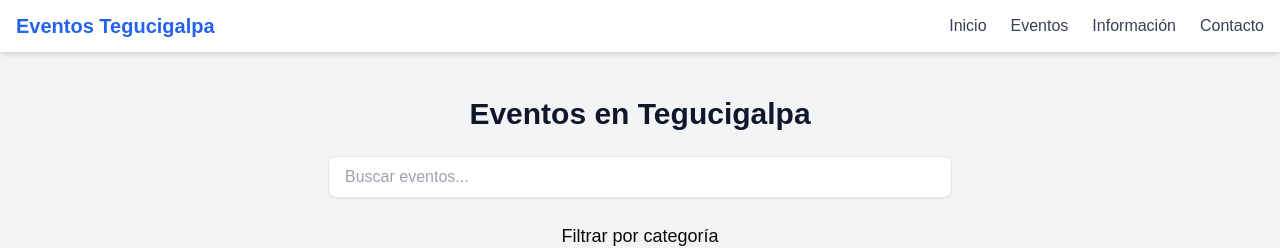
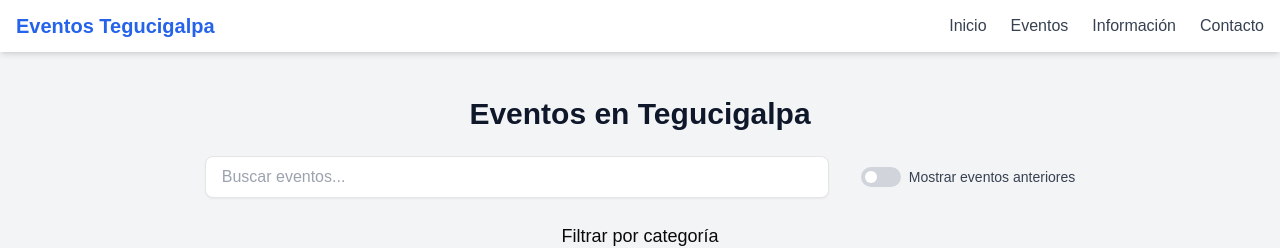
Before and after one commit to daniel-macias/cultural, a Next.js app in the folder frontend/: page /events in a window 1280 px wide. Shown: the top 248 px of the page. Built offline with nearby package versions, Linux system fonts and the light colour scheme; no server answers.

Commit message:
improved modal scroll on smaller screens, added show past events toggle on filter

```diff
--- a/frontend/app/events/page.tsx
+++ b/frontend/app/events/page.tsx
@@ -8,9 +8,9 @@ import { categoryMap } from "@/utils/categoryMap";
 import { useDebounce } from "@/utils/useDebounce"; // Custom debounce hook
 
 // Fetch events from Sanity with category & search
-async function fetchEvents(category?: string, searchQuery?: string): Promise<EventType[]> {
+async function fetchEvents(category?: string, searchQuery?: string, showPast? : boolean): Promise<EventType[]> {
   let query = `*[_type == "event"`;
-
+  const today = new Date().toISOString();
   // Apply search filter
   if (searchQuery) {
     query += ` && (name match "*${searchQuery}*" || description match "*${searchQuery}*")`;
@@ -19,6 +19,12 @@ async function fetchEvents(category?: string, searchQuery?: string): Promise<Eve
   // Apply category filter
   if (category) {
     query += ` && "${category}" in categories`;
+  }
+
+  if (!showPast) {
+    query += ` && dates[0].start >= "${today}"`;
+  } else {
+    query += ` && dates[0].start < "${today}"`;
   }
 
   query += `]{
@@ -52,13 +58,15 @@ export default function EventsPage() {
   const [searchQuery, setSearchQuery] = useState<string>("");
   const debouncedSearch = useDebounce(searchQuery, 300); // Debounce input by 300ms
 
+  const [showPast, setShowPast] = useState(false);
+
   useEffect(() => {
     async function loadEvents(category: string = "", search: string = "") {
-      const fetchedEvents = await fetchEvents(category, search);
+      const fetchedEvents = await fetchEvents(category, search, showPast);
       setEvents(fetchedEvents);
     }
     loadEvents(selectedCategory, debouncedSearch);
-  }, [selectedCategory, debouncedSearch]);
+  }, [selectedCategory, debouncedSearch, showPast]);
 
   return (
     <div className="min-h-screen bg-gray-100 py-20">
@@ -67,8 +75,9 @@ export default function EventsPage() {
           Eventos en Tegucigalpa
         </h1>
 
-        {/* 🔎 Search Input */}
-        <div className="mb-6 flex justify-center">
+        {/* 🔎 Search Input and Show Past Events Toggle */}
+        <div className="flex justify-center items-center gap-6 mb-6">
+          {/* Search Input */}
           <input
             type="text"
             placeholder="Buscar eventos..."
@@ -76,6 +85,25 @@ export default function EventsPage() {
             onChange={(e) => setSearchQuery(e.target.value)}
             className="w-full md:w-1/2 px-4 py-2 border rounded-lg shadow-sm focus:outline-none focus:ring-2 focus:ring-blue-500"
           />
+
+          {/* Show Past Events Toggle */}
+          <label className="flex items-center space-x-2 cursor-pointer">
+            <input
+              type="checkbox"
+              checked={showPast}
+              onChange={() => setShowPast((prev) => !prev)}
+              className="hidden"
+              id="showPastEvents"
+            />
+            <div className="relative w-10 h-5 bg-gray-300 rounded-full transition-all duration-300 peer-checked:bg-blue-500">
+              <div
+                className={`absolute top-1 left-1 w-3 h-3 bg-white rounded-full transition-all duration-300 ${
+                  showPast ? "translate-x-5" : ""
+                }`}
+              />
+            </div>
+            <span className="text-gray-700 text-sm select-none">Mostrar eventos anteriores</span>
+          </label>
         </div>
 
         {/* 📌 Category Filter */}
--- a/frontend/components/EventModal.tsx
+++ b/frontend/components/EventModal.tsx
@@ -50,7 +50,7 @@ const EventModal: React.FC<EventModalProps> = ({ isOpen, onClose, active }) => {
           onClick={(e) => e.stopPropagation()}
         >
           {/* Scrollable Content */}
-          <div className="overflow-y-auto max-h-screen">
+          <div className="overflow-y-auto max-h-[calc(100vh-4rem)]">
           <div className="flex justify-between items-center mb-4">
             <h2 className="text-2xl font-bold">{active.name}</h2>
             <button
```
